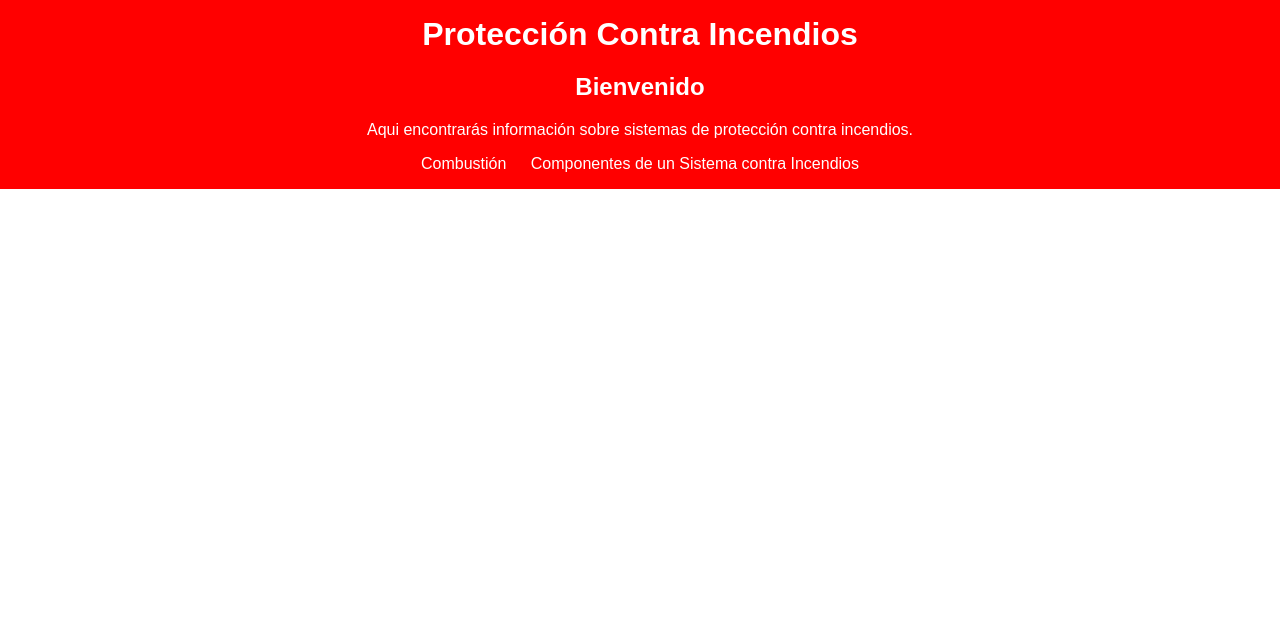
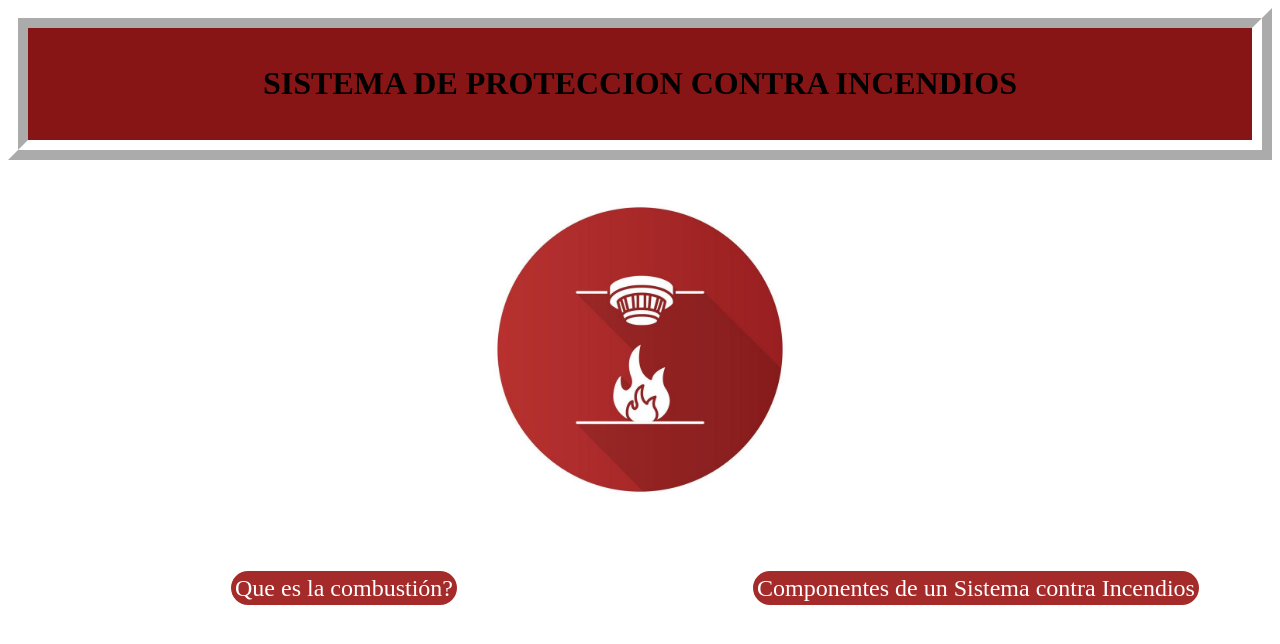
Before and after one commit to DaniiBonilla/PruebaPagina-Web, a plain HTML site: page index.html in a window 1280 px wide. Drawn offline with Linux system fonts and the light colour scheme.

Commit message:
Diseno y contenido index html

```diff
--- /dev/null
+++ b/StylesIndex.css
@@ -0,0 +1,59 @@
+/*-------------------Titulo principal-------------------*/
+
+#TituloPrincipal {
+    border: 20px ridge rgb(255, 255, 255);
+    background-color: rgba(131, 10, 10, 0.952);
+    padding: 1rem;
+    display: flex;
+    flex-direction: column;
+  }
+
+#TituloPrincipal h1 {
+    font: monospace courier 2rem sans-serif;
+    text-align: center;
+  }
+
+/*-------------------Contenido principal-------------------*/
+  #ContenidoPrincipal{
+    background-color: rgba(255, 255, 255, 0.952);
+    padding: 0rem;
+  }
+
+  #ContenidoPrincipal img {
+  display: block;
+  width: 30%;
+  margin: auto;
+  }
+
+/*-------------------links-------------------*/
+  #Links {
+    display: flex;
+    text-align: center;
+    }
+
+  #Links a{
+    text-decoration: none;
+    color: rgb(255, 255, 255);
+    font-size: 1.5rem;
+    background-color: brown;
+    padding: 4px;
+    border-radius: 20px;
+    margin: 15px;
+  }
+  #Links a:hover{
+    color:  brown;
+    background-color: rgb(255, 255, 255);
+  }
+
+#Link1 {
+    width: 800px;
+    padding: 20px;
+    background-color: rgba(255, 255, 255, 0.952);
+  }
+
+#Link2 {
+    width: 800px;
+    padding: 20px;
+    background-color: rgba(255, 255, 255, 0.952);
+
+  }
--- a/index.html
+++ b/index.html
@@ -4,21 +4,30 @@
     <meta charset="UTF-8">
     <meta name="viewport" content="width=device-width, initial-scale=1.0">
     <title>Sistema de proteccion contra incendios</title>
-    <link rel="stylesheet" href="styles.css"
+    <link rel="stylesheet" href="StylesIndex.css" type="text/css"> </link>
 </head>
 <body>
-    <div id="main-container">
-        <header>
-            <h1>Protección Contra Incendios</h1>
-            <h2>Bienvenido</h2>
-            <p>Aqui encontrarás información sobre sistemas de protección contra incendios.</p>
+    <div id="TituloPrincipal">
+            <h1>SISTEMA DE PROTECCION CONTRA INCENDIOS</h1>
+    </div>
+    <div id="ContenidoPrincipal">
+
+            <img src="Imagenes/smoke-detector-flat-design-long-shadow-glyph-icon-fire-alarm-system-silhouette-illustration-vector.jpg" />
             <nav>
+                <div id="Links">
+                <div id="Link1">
                 <ul>
-                    <li><a href="Combus.html">Combustión</a></li>
-                    <li><a href="Components.html">Componentes de un Sistema contra Incendios</a></li>
+                    <a href="Combus.html">Que es la combustión?</a>
                 </ul>
+                </div>
+                <div id="Link2">
+                <ul>
+                    <a href="Components.html">Componentes de un Sistema contra Incendios</a>
+                </ul>
+            </div>
+        </div>
             </nav>
-        </header>
     </div>
+
 </body>
 </html>
```
Also changed, not shown: Combus.html (+1 -0 lines), Imagenes/combustion-reaccion-fases-fuego.jpg (added), Imagenes/siemens-sistema-contraincendios-edificios-pequenos-medianos.png (added), Imagenes/smoke-detector-color-icon-fire-alarm-system-isolated-illustration-vector.jpg (added), Imagenes/smoke-detector-flat-design-long-shadow-glyph-icon-fire-alarm-system-silhouette-illustration-vector.jpg (added).
